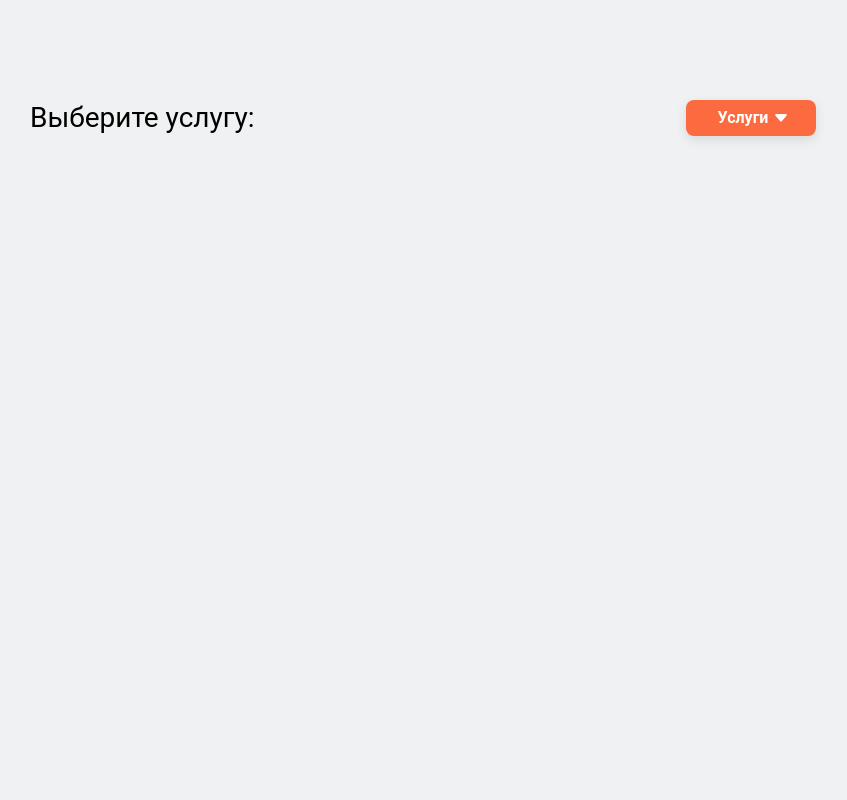
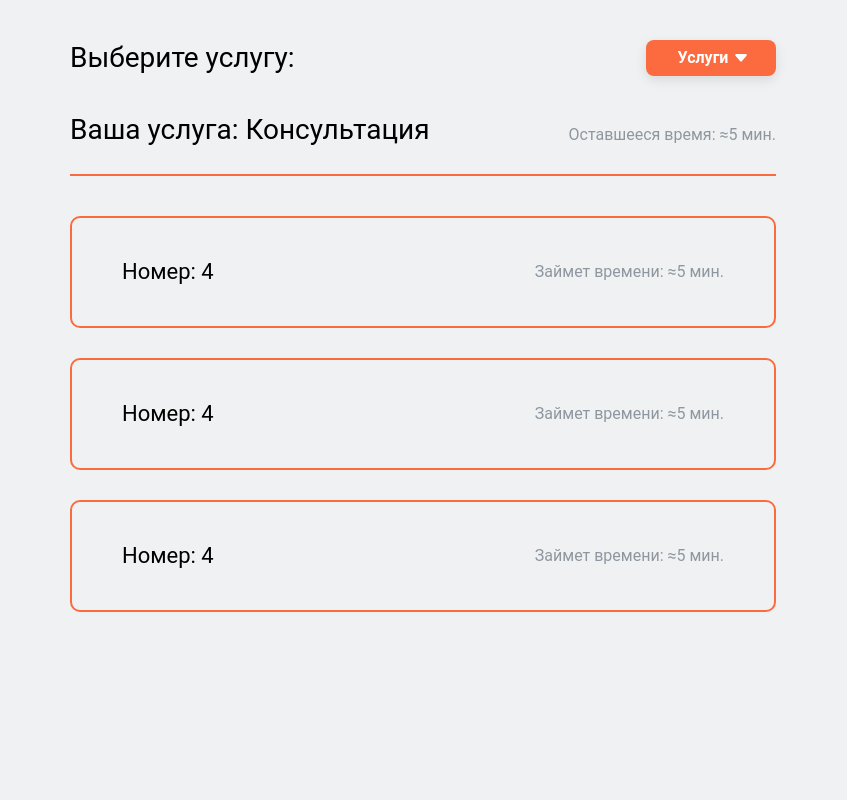
Before and after one commit to technokbtu/demo_technodom, a Django app: template main/templates/main/livequ.html in a window 1280 px wide. Shown: the whole page, without its empty margins (217-1064 px from the left). Run offline with Django 5.2, Linux system fonts and the light colour scheme; the template is opened without the code that fills it, so the values that code supplies are empty.

Commit message:
adaptive queue

```diff
--- a/main/static/main/css/livequ.css
+++ b/main/static/main/css/livequ.css
@@ -3,7 +3,6 @@
     align-items: center;
     margin: 0 auto;
     padding-top: 100px;
-    /* padding: 40px 0; */
 }
 
 
@@ -15,14 +14,6 @@
 }
 
 
-
-* {
-    margin: 0;
-    padding: 0;
-    font-family: system-ui, -apple-system, BlinkMacSystemFont, 'Segoe UI', Roboto, Oxygen, Ubuntu, Cantarell, 'Open Sans', 'Helvetica Neue', sans-serif;
-    box-sizing: border-box;
-}
-
 body {
     display: flex;
     height: 100vh;
@@ -30,6 +21,7 @@ body {
 
 .drop-down {
     padding: 10px 16px;
+    font-size: var(--fsp);
     width: 130px;
     font-weight: 600;
     cursor: pointer;
@@ -112,9 +104,104 @@ body {
 
 }
 
-.you {
+/* .you {
     position: absolute;
     color: var(--btn-color);
     top: 10px;
     left: 10px;
+} */
+
+
+.you {
+    color: var(--brand-color);
 }
+
+
+@media (min-width: 328px) {
+    .select {
+        display: block;
+        text-align: center;
+        margin-bottom: 30px;
+    }
+
+    .drop-down {
+        margin: 0 auto;
+        margin-top: 10px;
+    }
+
+    .container {
+        padding: 40px;
+    }
+
+    .content {
+        display: block;
+        margin-bottom: 25px;
+        padding-bottom: 20px;
+    }
+
+    .content h1 {
+        margin-bottom: 10px;
+    }
+
+    .queue {
+        display: block;
+        margin-bottom: 20px;
+        padding: 20px 20px;
+    }
+
+    .queue h3 {
+        margin-bottom: 5px;
+    }
+}
+
+@media (min-width: 500px) {
+    .select {
+        display: flex;
+        align-items: center;
+        margin-bottom: 40px;
+    }
+
+    .drop-down {
+        margin: 0;
+    }
+
+    .content {
+        margin-bottom: 25px;
+        padding-bottom: 25px;
+    }
+
+    .queue {
+        display: flex;
+        margin-bottom: 25px;
+        padding: 30px 30px;
+    }
+
+    .queue h3 {
+        margin: 0;
+    }
+}
+
+@media (min-width: 768px) {
+    .content {
+        display: flex;
+        margin-bottom: 30px;
+        padding-bottom: 20px;
+    }
+
+    .queue {
+        margin-bottom: 25px;
+        padding: 35px 45px;
+    }
+}
+
+@media (min-width: 1024px) {
+    .content {
+        margin-bottom: 40px;
+        padding-bottom: 20px;
+    }
+
+    .queue {
+        margin-bottom: 30px;
+        padding: 40px 50px;
+    }
+}
--- a/main/static/main/js/select.js
+++ b/main/static/main/js/select.js
@@ -27,8 +27,7 @@ lis.forEach(li => {
                 </div>
 
                 <div class="queue">
-                    ${you}
-                    <h3>Номер: 4</h3>
+                    <h3 class="you">Номер: 4</h3>
                     <p>Займет времени: ≈5 мин.</p>
                 </div>
 
--- a/main/templates/main/livequ.html
+++ b/main/templates/main/livequ.html
@@ -28,7 +28,7 @@
 
 
         <div class="queues">
-            <!-- <div class="content">
+            <div class="content">
                 <h1>Ваша услуга: Консультация</h1>
                 <p>Оставшееся время: ≈5 мин.</p>
             </div>
@@ -39,7 +39,6 @@
                 </div>
 
                 <div class="queue">
-                    <h4 class="you">Это вы</h4>
                     <h3>Номер: 4</h3>
                     <p>Займет времени: ≈5 мин.</p>
                 </div>
@@ -49,7 +48,7 @@
                     <p>Займет времени: ≈5 мин.</p>
                 </div>
 
-            </section> -->
+            </section>
         </div>
     </div>
 
```
Also changed, not shown: main/static/main/css/main.css (+47 -14 lines).
